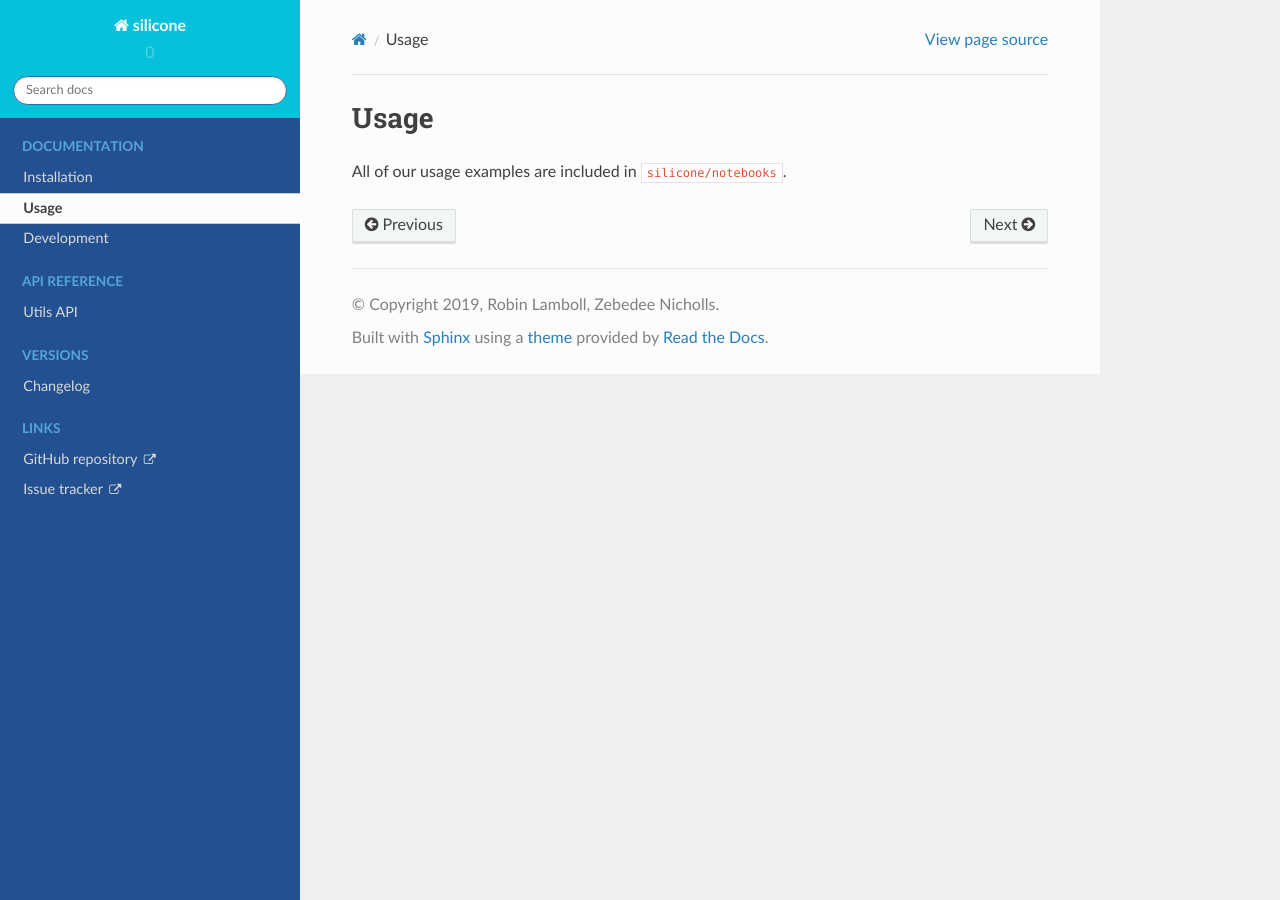
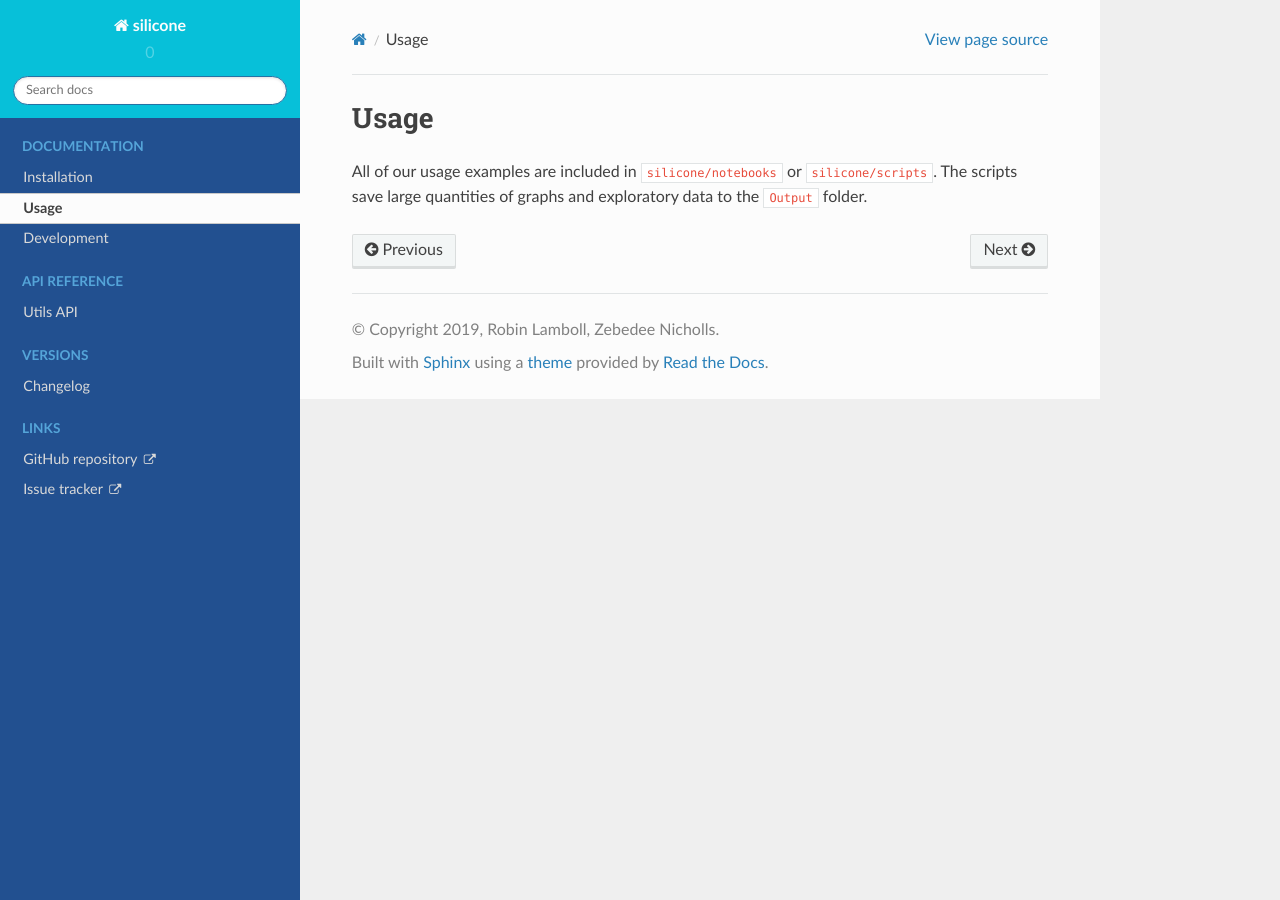
Before and after one commit to GranthamImperial/silicone, a Sphinx documentation site: the page built from docs/source/usage.rst, in a window 1280 px wide. Built offline with Sphinx 7.4.7 and the Read the Docs theme 2.0.0, drawn with Linux system fonts in a browser that asks for light colours.

Commit message:
Added loose documentation

```diff
--- a/docs/source/usage.rst
+++ b/docs/source/usage.rst
@@ -4,4 +4,5 @@ Usage
 .. contents:: Contents
     :local:
 
-All of our usage examples are included in ``silicone/notebooks``.
+All of our usage examples are included in ``silicone/notebooks`` or ``silicone/scripts``. The scripts save
+large quantities of graphs and exploratory data to the ``Output`` folder.
```
